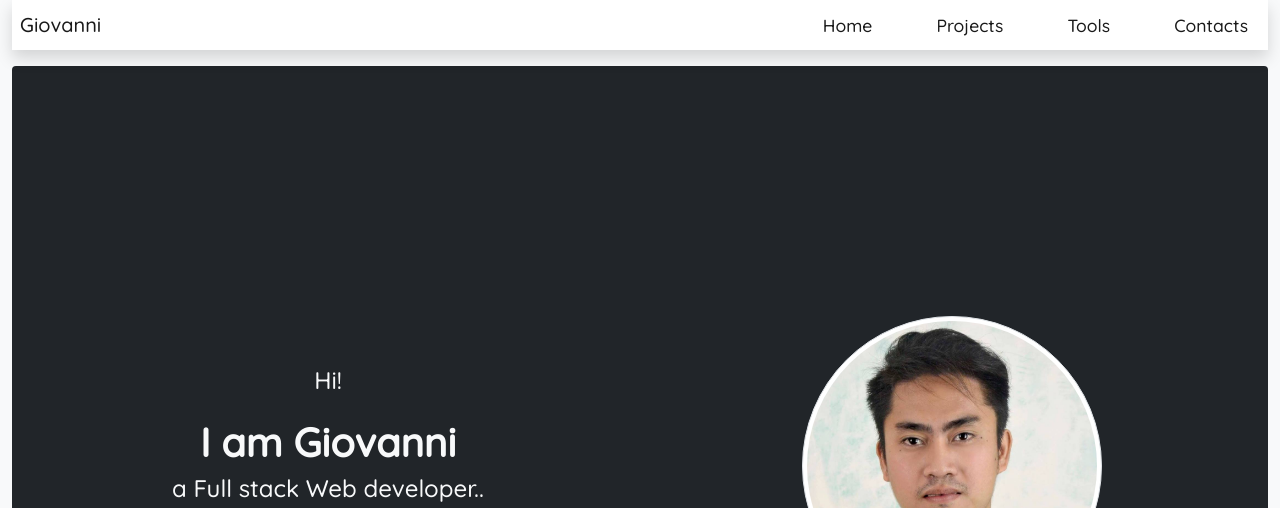
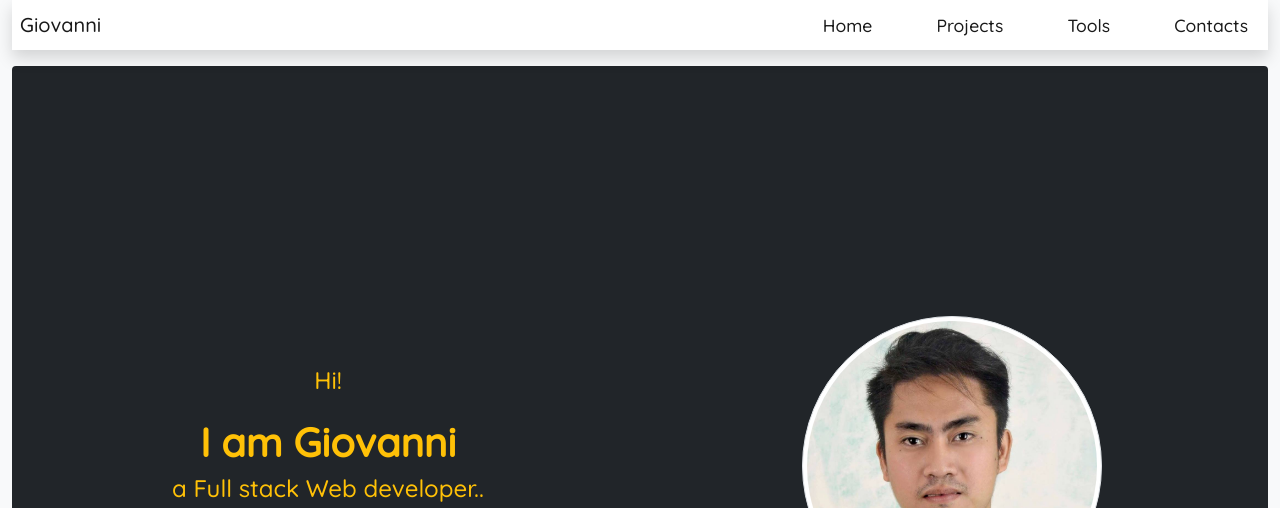
Before and after one commit to gsmbabies28/b335-francisco-capstone-1, a plain HTML site: page index.html in a window 1280 px wide. Shown: the top 508 px of the page. Drawn offline with nearby package versions, Linux system fonts and the light colour scheme.

Commit message:
Updated text landing page

```diff
--- a/index.html
+++ b/index.html
@@ -35,7 +35,7 @@
 		<section id="landing" class="container-fluid mt-3  text-center rounded p-3 bg-dark d-flex justify-content-center">
 			<div class="row d-flex align-items-center">
 				<div class="col-md-6 text-light order-2 order-md-1">
-					<div class="mt-5 mt-md-0">
+					<div class="mt-5 mt-md-0 text-warning">
 						<h4 class="mb-2">Hi!</h4> <h1 class="mt-4"><strong>I am Giovanni</strong></h1><h4>a Full stack Web developer..</h4>
 						<div id="icons" class="container-fluid d-flex justify-content-center gap-5">
 							<a href="https://www.facebook.com/gsmbabies" target="_blank">
```
